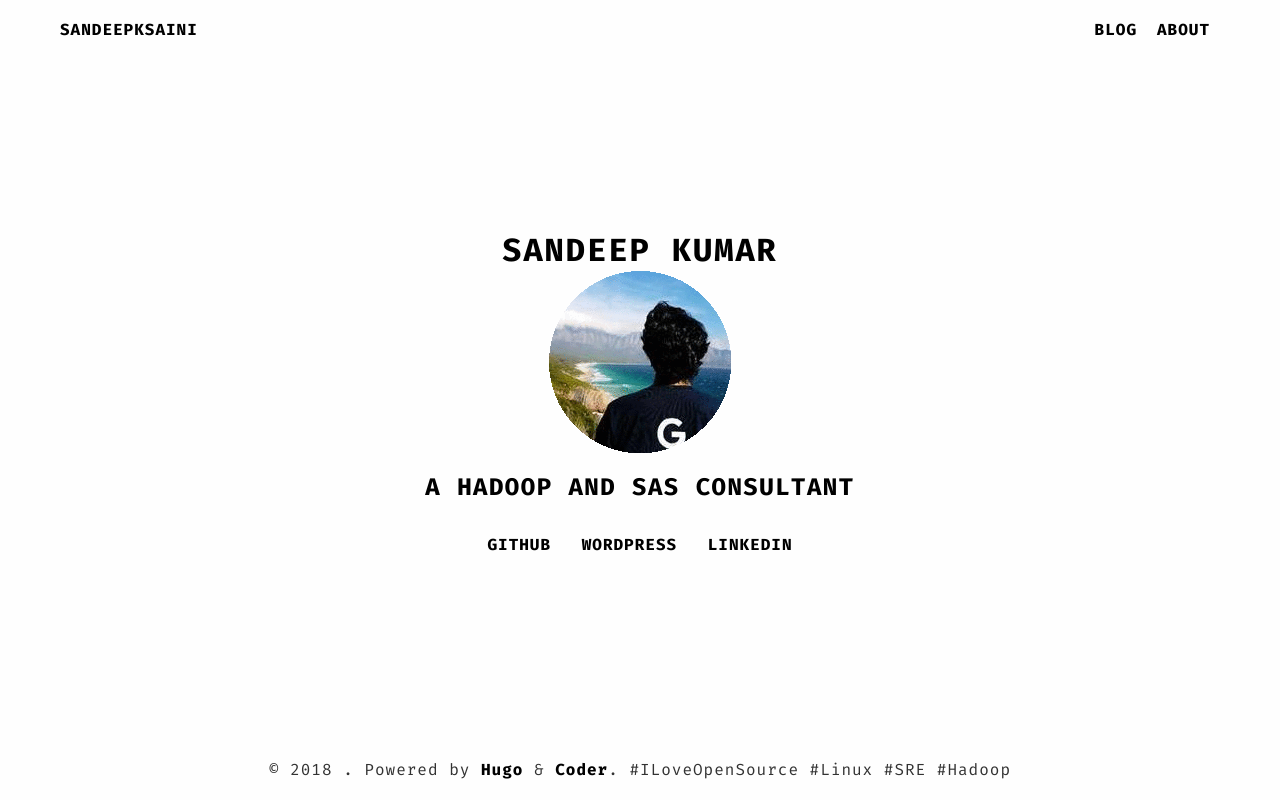
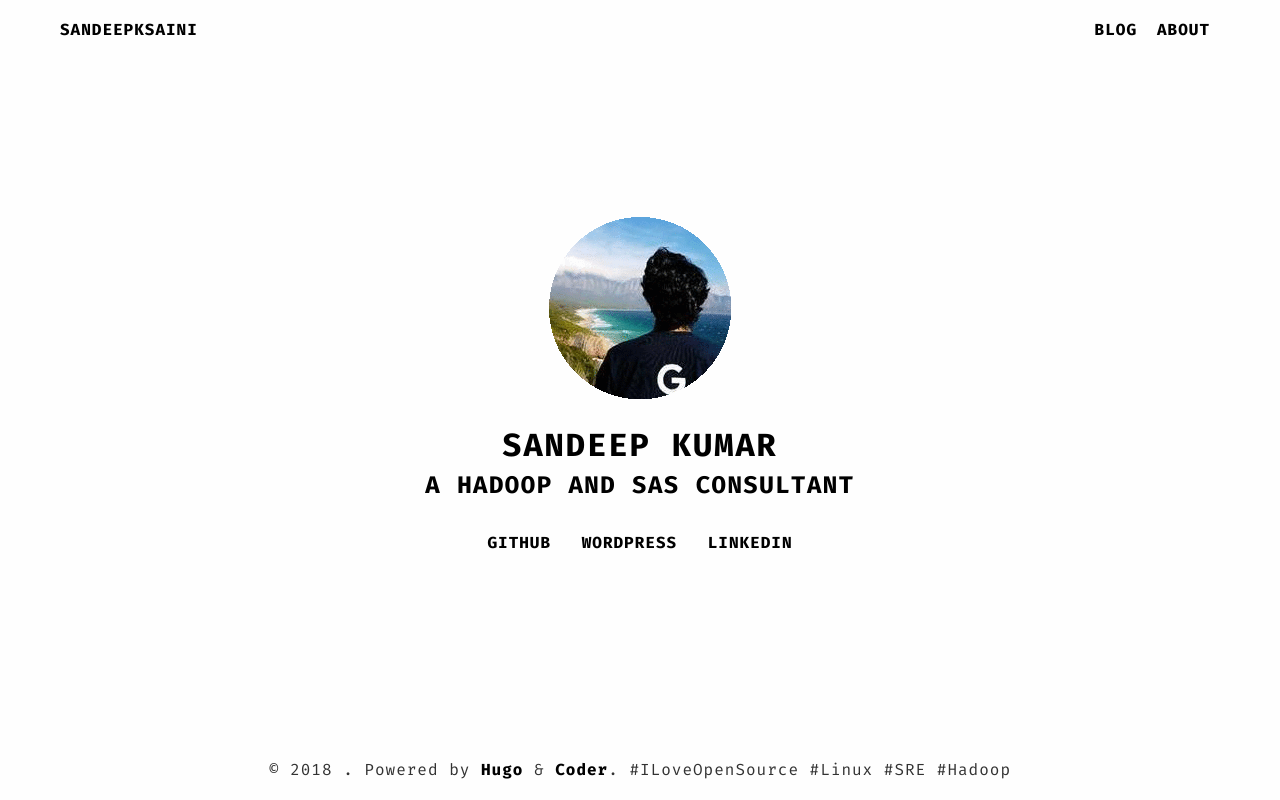
Before and after one commit to sandeepksaini/sks.github.io, a plain HTML site: page index.html in a window 1280 px wide. Drawn offline with nearby package versions, Linux system fonts and the light colour scheme.

Commit message:
Update index.html

```diff
--- a/index.html
+++ b/index.html
@@ -58,7 +58,8 @@
 
   <section class="container centered">
   <div class="about">
-    <h1>Sandeep Kumar</h1> <img src="/images/super_nerd.png">
+    <img src="/images/super_nerd.png">
+    <h1>Sandeep Kumar</h1>
     <h2>A Hadoop and SAS consultant</h2>
 
     <ul>
```
